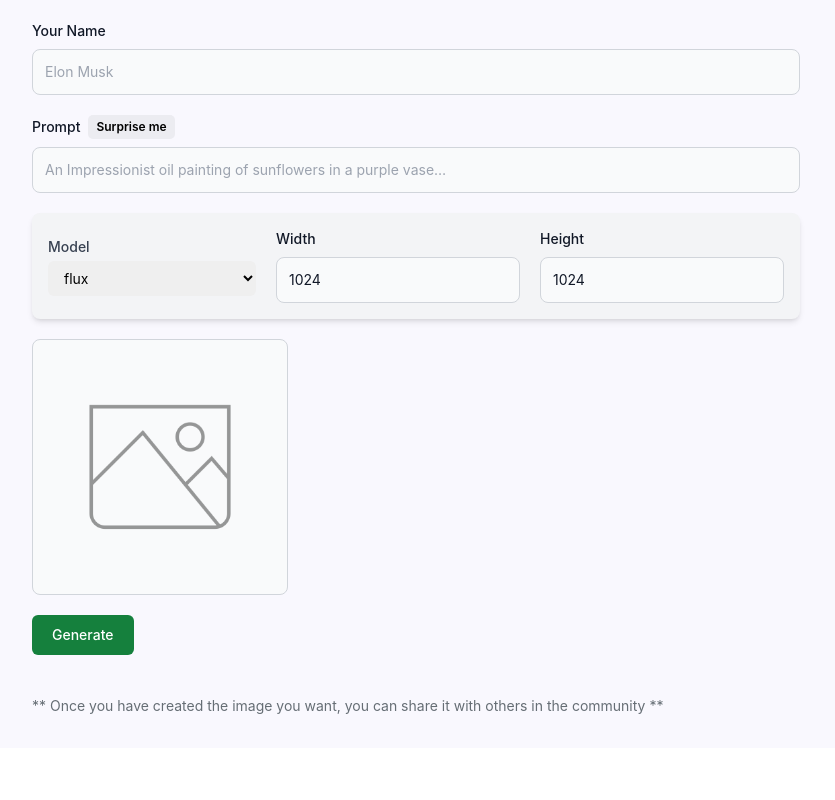
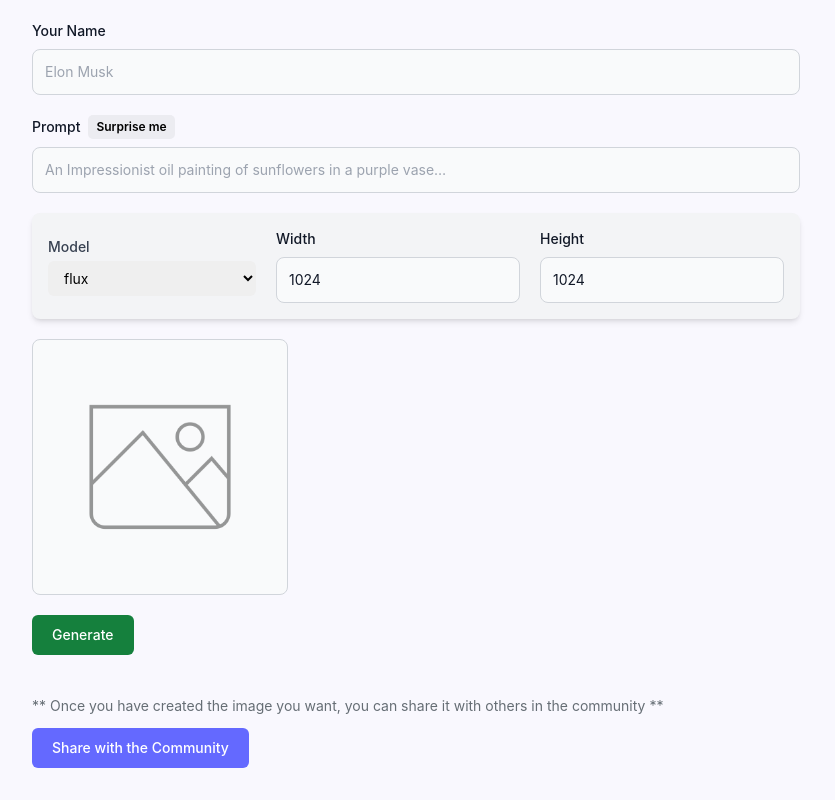
Before and after one commit to shwetangdalvi/AI-Image-Generator-MERN, a React (Vite) app in the folder client/: page /create-post in a window 1280 px wide. Shown: the part 214-1014 px from the top of the page, without its empty margins (0-835 px from the left). Before the commit the page ends 962 px from the top, so only its background shows below. Built offline with nearby package versions, Linux system fonts and the light colour scheme; a web font is replaced by a local one.

Commit message:
Try (#8)

```diff
--- a/client/src/pages/CreatePost.jsx
+++ b/client/src/pages/CreatePost.jsx
@@ -207,13 +207,12 @@ const CreatePost = () => {
 
         <div className="mt-10">
           <p className="mt-2 text-[#666e75] text-[14px]">** Once you have created the image you want, you can share it with others in the community **</p>
-{/*           <button
+          <button
             type="submit"
             className="mt-3 text-white bg-[#6469ff] font-medium rounded-md text-sm w-full sm:w-auto px-5 py-2.5 text-center"
-            disabled
           >
-            Share with the Community (Disabled: Storage limit reached)
-          </button> */}
+            {loading ? 'Sharing...' : 'Share with the Community'}
+          </button>
         </div>
       </form>
     </section>
```
